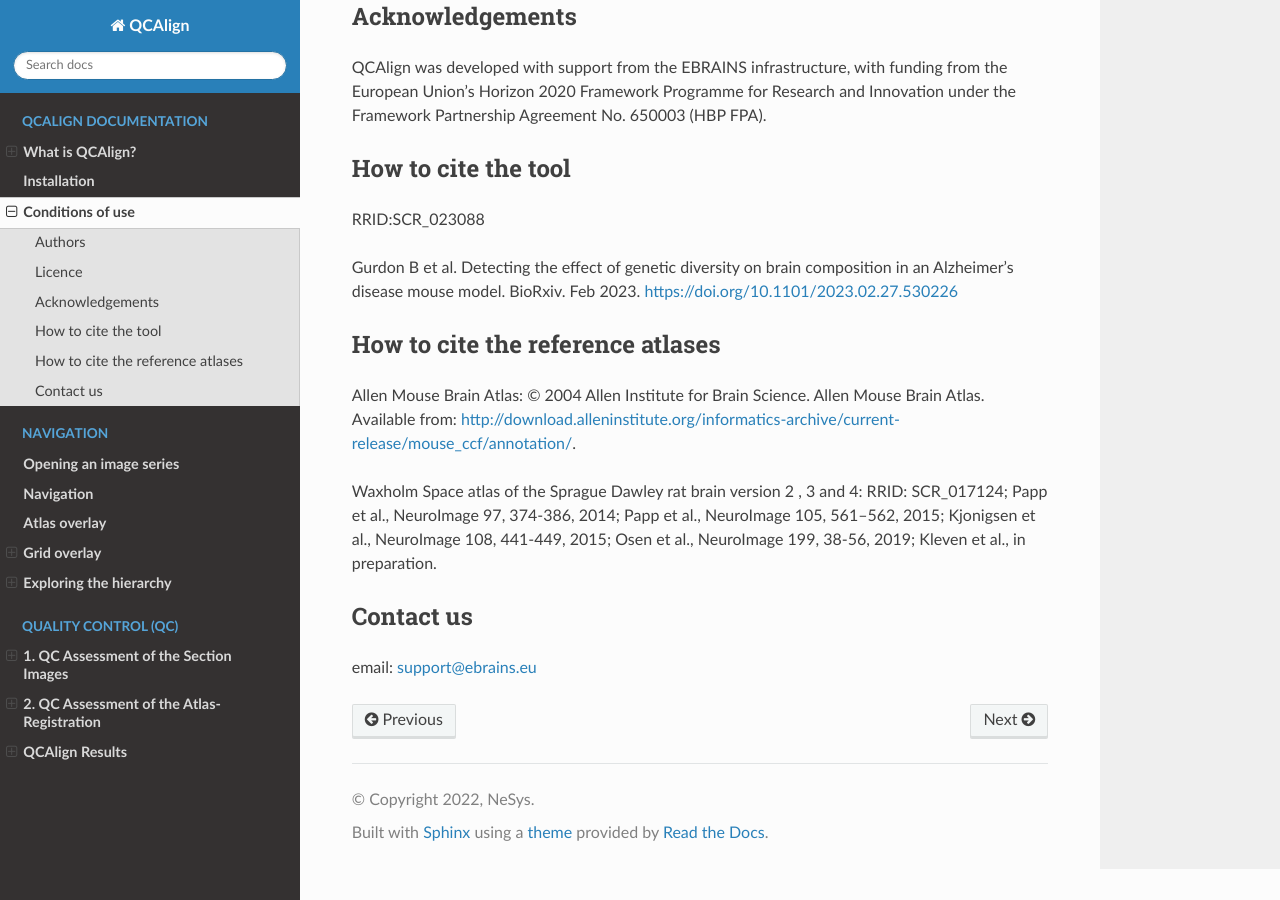
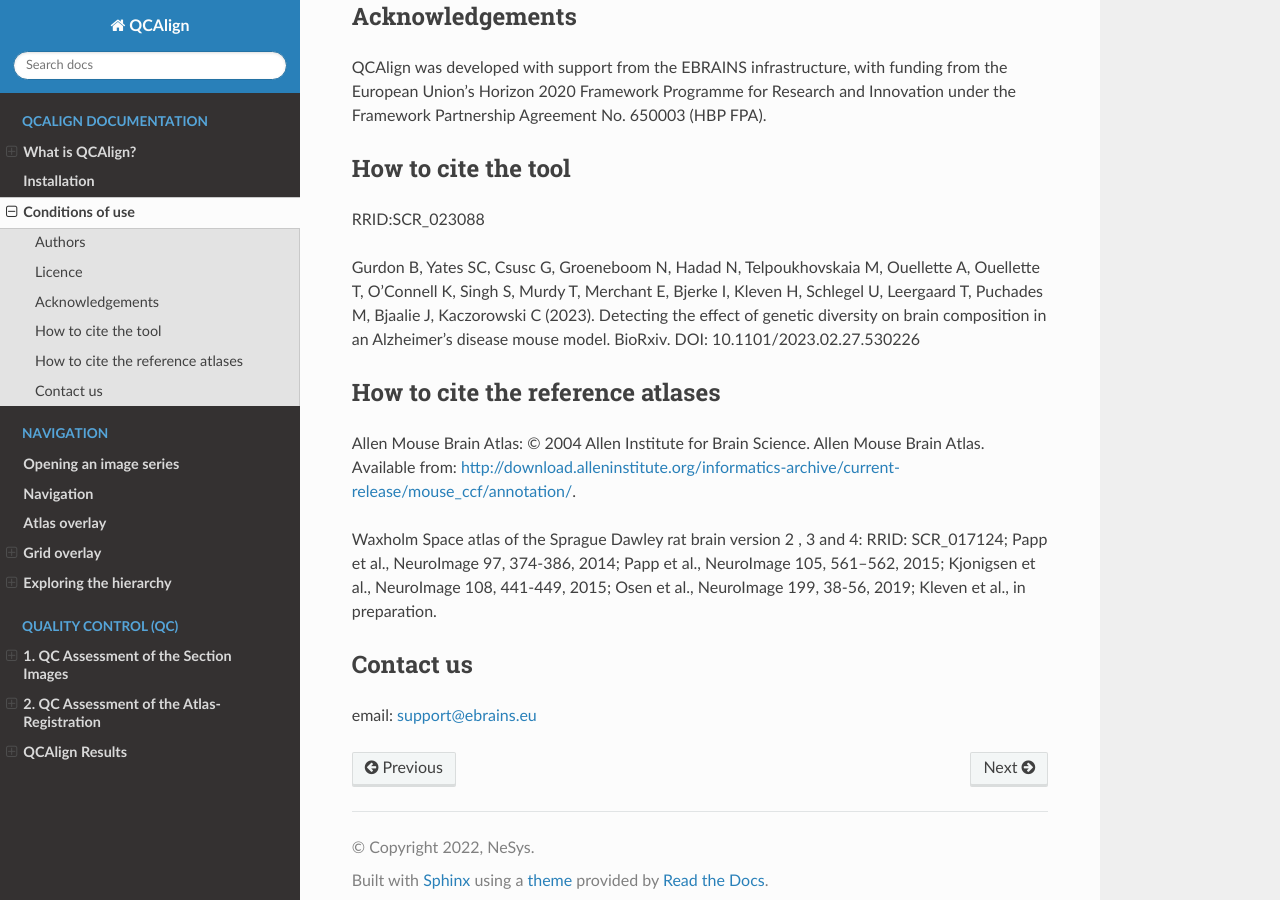
Before and after one commit to Neural-Systems-at-UIO/QCAlign, a Sphinx documentation site: the page built from docs/conditions.rst, in a window 1280 px wide and 900 px high, scrolled down 608 px. Built offline with Sphinx 7.4.7 and the Read the Docs theme 2.0.0, drawn with Linux system fonts in a browser that asks for light colours.

Commit message:
Update conditions.rst

```diff
--- a/docs/conditions.rst
+++ b/docs/conditions.rst
@@ -27,7 +27,7 @@
 
 RRID:SCR_023088
 
-Gurdon B et al. Detecting the effect of genetic diversity on brain composition in an Alzheimer's disease mouse model. BioRxiv. Feb 2023. https://doi.org/10.1101/2023.02.27.530226
+Gurdon B, Yates SC, Csusc G, Groeneboom N, Hadad N, Telpoukhovskaia M, Ouellette A, Ouellette T, O’Connell K, Singh S, Murdy T, Merchant E, Bjerke I, Kleven H, Schlegel U, Leergaard T, Puchades M, Bjaalie J, Kaczorowski C  (2023). Detecting the effect of genetic diversity on brain composition in an Alzheimer’s disease mouse model. BioRxiv. DOI: 10.1101/2023.02.27.530226
 
 How to cite the reference atlases
 ----------------------------------
```
